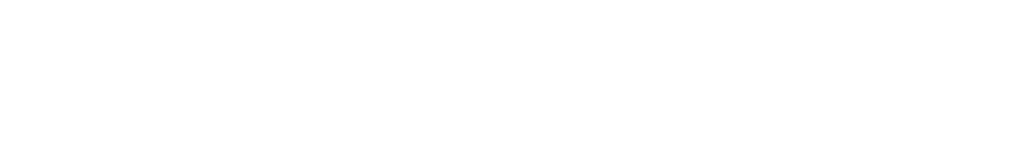
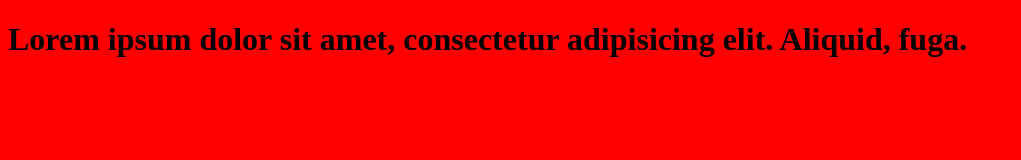
Before and after one commit to alexbonavila/CSSThinkering, a plain HTML site: page index.html in a window 1280 px wide. Shown: the whole page, without its empty margins (0-1021 px from the left). Drawn offline with Linux system fonts and the light colour scheme.

Commit message:
primer exemple d'herencia

```diff
--- a/index.html
+++ b/index.html
@@ -2,9 +2,20 @@
 <html lang="en">
 <head>
     <meta charset="UTF-8">
-    <title></title>
+    <title>HOLA</title>
+
+    <style>
+
+        body{
+            background: red;
+            font-family: "Droid Sans Arabic";
+        }
+
+    </style>
+
+
 </head>
 <body>
-
+<h1>Lorem ipsum dolor sit amet, consectetur adipisicing elit. Aliquid, fuga.</h1>
 </body>
 </html>
```
